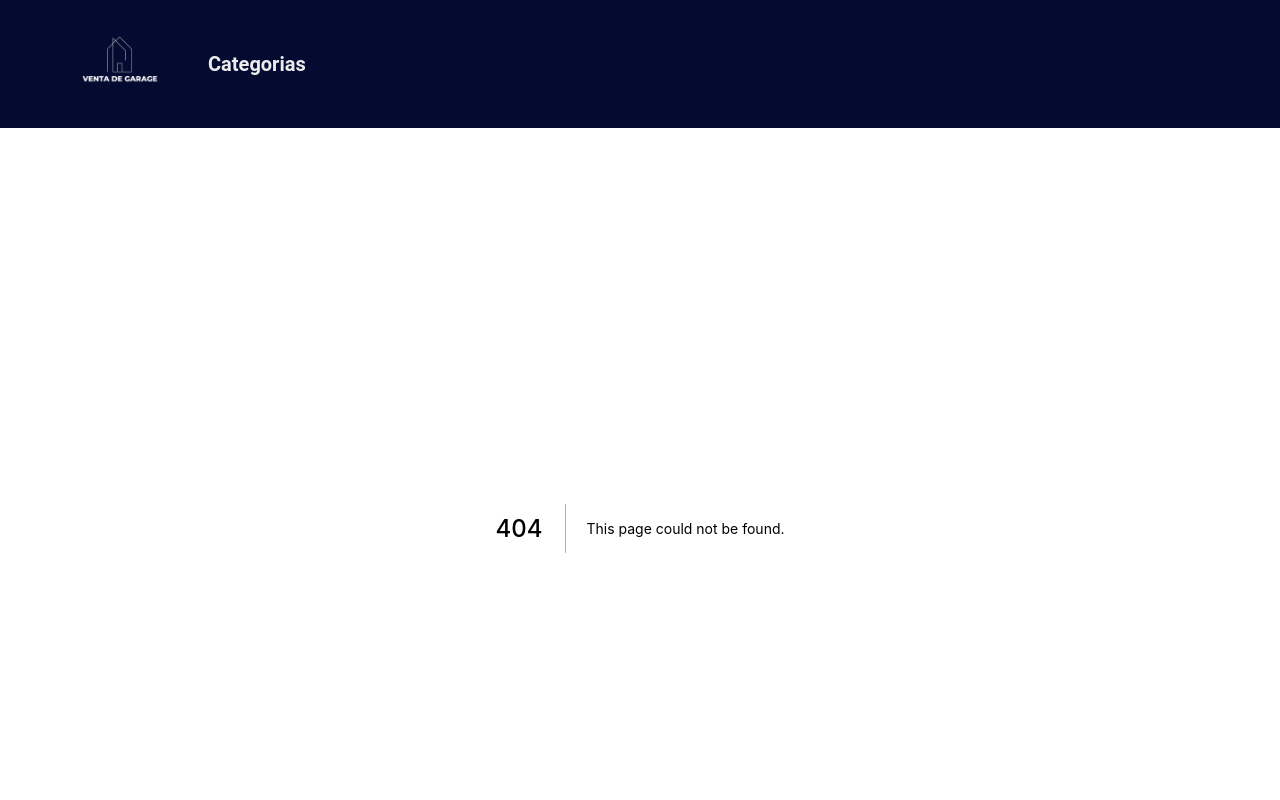
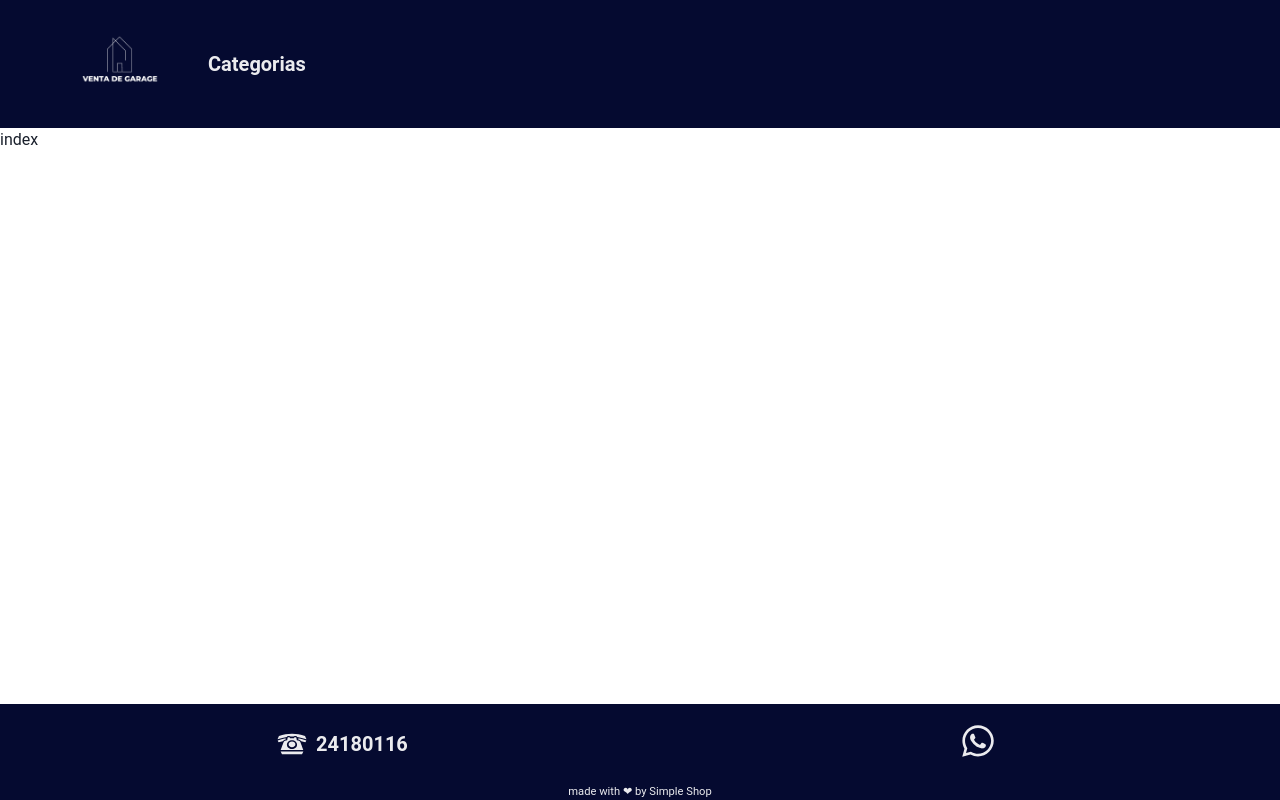
Before and after one commit to FernandoLeonett/mitienda, a Next.js app: page /Detail in a window 1280 px wide. Before the commit this address had no page. Shown: the top 800 px of the page. Built offline with nearby package versions, Linux system fonts and the light colour scheme.

Commit message:
testing index

```diff
--- /dev/null
+++ b/pages/Detail/index.tsx
@@ -0,0 +1,9 @@
+import React from 'react'
+
+const index = () => {
+  return (
+    <div>index</div>
+  )
+}
+
+export default index
```
